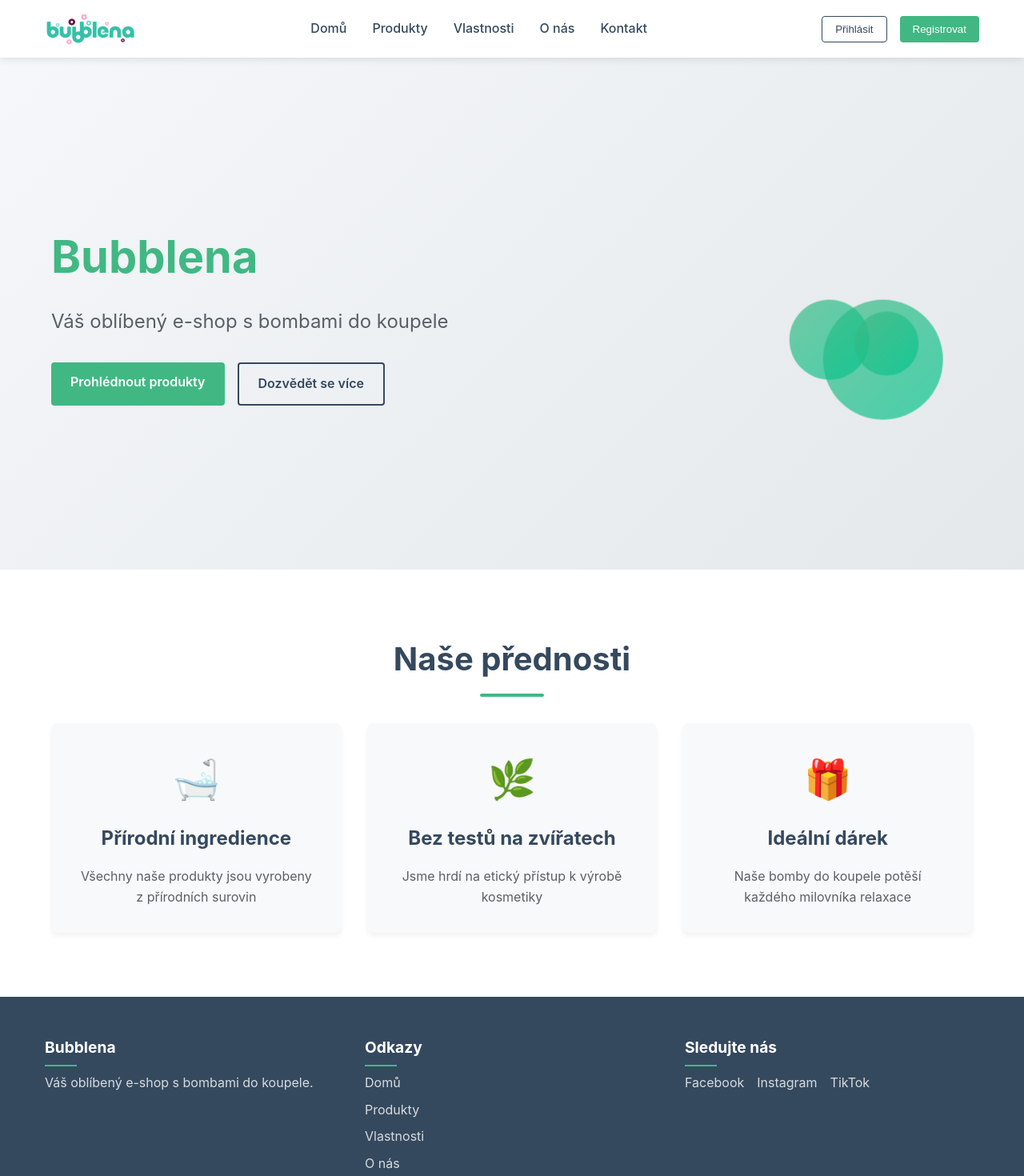
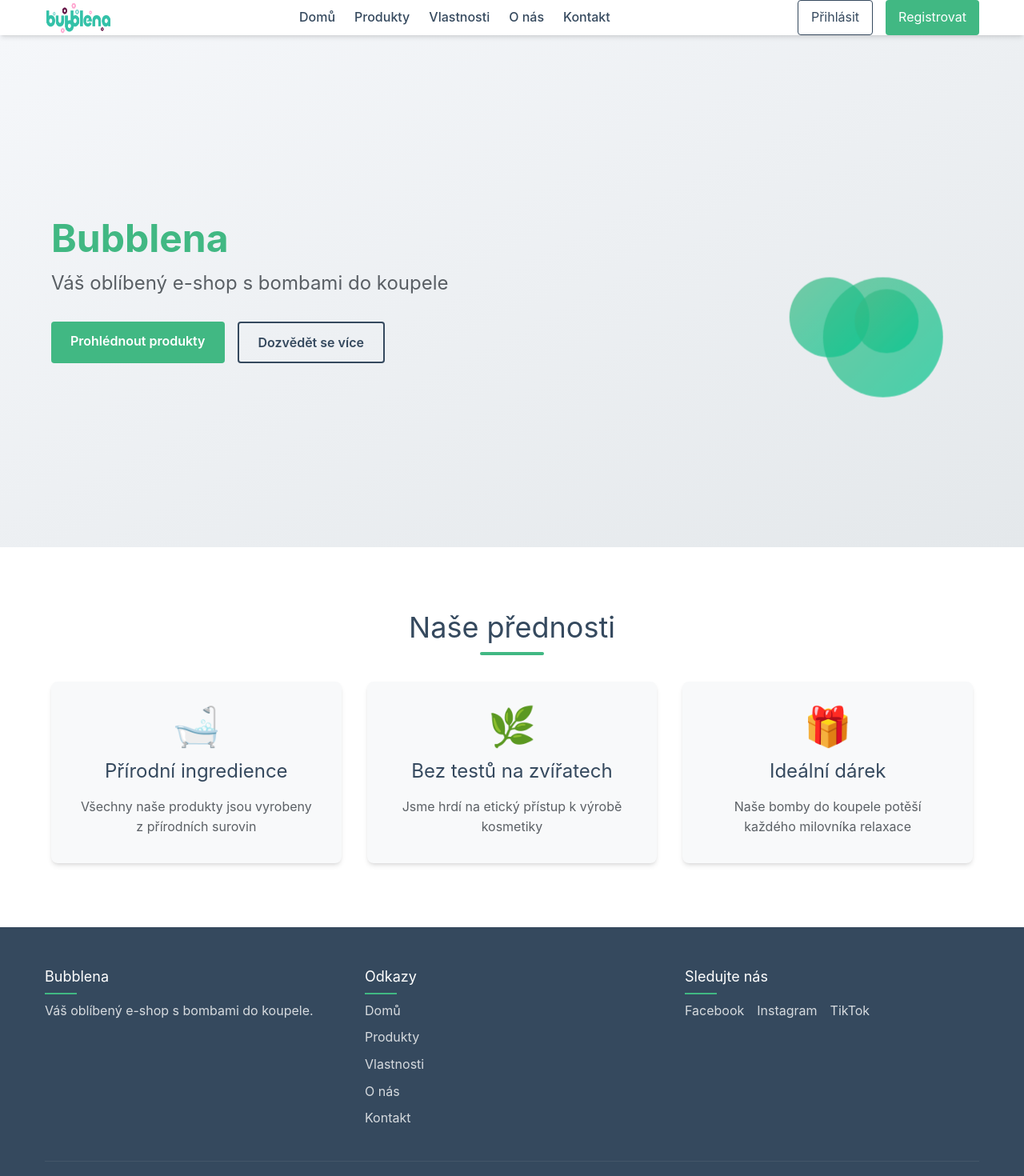
Before and after one commit to SorrySatori/bubblena-fe, a Nuxt app: page / in a window 1280 px wide. Shown: the top 1470 px of the page at 80% size. Built offline with nearby package versions, Linux system fonts and the light colour scheme.

Commit message:
feat: adding tailwind css

```diff
--- /dev/null
+++ b/assets/css/tailwind.css
@@ -0,0 +1,23 @@
+@tailwind base;
+@tailwind components;
+@tailwind utilities;
+
+@layer base {
+  body {
+    @apply font-sans text-dark;
+  }
+
+  a {
+    @apply no-underline text-inherit;
+  }
+
+  ul {
+    @apply list-none;
+  }
+}
+
+@layer components {
+  .container {
+    @apply w-full max-w-7xl mx-auto px-4;
+  }
+}
--- a/components/AppNavigation.vue
+++ b/components/AppNavigation.vue
@@ -1,56 +1,13 @@
 <template>
-  <nav class="nav-links">
-    <NuxtLink to="/" class="nav-link">Domů</NuxtLink>
-    <NuxtLink to="/products" class="nav-link">Produkty</NuxtLink>
-    <NuxtLink to="/features" class="nav-link">Vlastnosti</NuxtLink>
-    <NuxtLink to="/about" class="nav-link">O nás</NuxtLink>
-    <NuxtLink to="/contact" class="nav-link">Kontakt</NuxtLink>
+  <nav class="flex gap-8 md:gap-6 md:w-full md:justify-center md:flex-wrap">
+    <NuxtLink to="/" class="text-secondary font-medium relative transition-colors hover:text-primary after:content-[''] after:absolute after:bottom-[-5px] after:left-0 after:w-0 after:h-0.5 after:bg-primary after:transition-width hover:after:w-full">Domů</NuxtLink>
+    <NuxtLink to="/products" class="text-secondary font-medium relative transition-colors hover:text-primary after:content-[''] after:absolute after:bottom-[-5px] after:left-0 after:w-0 after:h-0.5 after:bg-primary after:transition-width hover:after:w-full">Produkty</NuxtLink>
+    <NuxtLink to="/features" class="text-secondary font-medium relative transition-colors hover:text-primary after:content-[''] after:absolute after:bottom-[-5px] after:left-0 after:w-0 after:h-0.5 after:bg-primary after:transition-width hover:after:w-full">Vlastnosti</NuxtLink>
+    <NuxtLink to="/about" class="text-secondary font-medium relative transition-colors hover:text-primary after:content-[''] after:absolute after:bottom-[-5px] after:left-0 after:w-0 after:h-0.5 after:bg-primary after:transition-width hover:after:w-full">O nás</NuxtLink>
+    <NuxtLink to="/contact" class="text-secondary font-medium relative transition-colors hover:text-primary after:content-[''] after:absolute after:bottom-[-5px] after:left-0 after:w-0 after:h-0.5 after:bg-primary after:transition-width hover:after:w-full">Kontakt</NuxtLink>
   </nav>
 </template>
 
 <script setup>
 // Navigation component
 </script>
-
-<style scoped>
-.nav-links {
-  display: flex;
-  gap: 2rem;
-}
-
-.nav-link {
-  color: var(--secondary-color);
-  font-weight: 500;
-  position: relative;
-  transition: color 0.3s ease;
-}
-
-.nav-link:hover {
-  color: var(--primary-color);
-}
-
-.nav-link::after {
-  content: '';
-  position: absolute;
-  bottom: -5px;
-  left: 0;
-  width: 0;
-  height: 2px;
-  background-color: var(--primary-color);
-  transition: width 0.3s ease;
-}
-
-.nav-link:hover::after {
-  width: 100%;
-}
-
-/* Responsive adjustments */
-@media (max-width: 768px) {
-  .nav-links {
-    width: 100%;
-    justify-content: center;
-    flex-wrap: wrap;
-    gap: 1rem;
-  }
-}
-</style>
--- a/layouts/default.vue
+++ b/layouts/default.vue
@@ -1,54 +1,54 @@
 <template>
-  <div class="layout">
-    <header class="header">
-      <div class="container">
-        <div class="logo">
-          <NuxtLink to="/">
-            <img src="~/assets/bubblena_logo_green.png" alt="Bubblena Logo" class="logo-img" />
+  <div class="min-h-screen flex flex-col">
+    <header class="bg-white shadow-md sticky top-0 z-40">
+      <div class="container flex justify-between items-center p-4">
+        <div>
+          <NuxtLink to="/" class="flex items-center transition-opacity hover:opacity-90">
+            <img src="~/assets/bubblena_logo_green.png" alt="Bubblena Logo" class="h-10 w-auto" />
           </NuxtLink>
         </div>
         <AppNavigation />
-        <div class="auth-buttons">
-          <button class="login-btn">Přihlásit</button>
-          <button class="signup-btn">Registrovat</button>
+        <div class="flex gap-4">
+          <button class="bg-transparent text-secondary border border-secondary px-4 py-2 rounded hover:bg-secondary hover:text-white transition-all">Přihlásit</button>
+          <button class="bg-primary text-white border-none px-4 py-2 rounded hover:bg-accent transition-all hover:-translate-y-0.5">Registrovat</button>
         </div>
       </div>
     </header>
 
-    <main class="main">
+    <main class="flex-1">
       <slot />
     </main>
 
-    <footer class="footer">
+    <footer class="bg-secondary text-white py-12 pb-4">
       <div class="container">
-        <div class="footer-content">
-          <div class="footer-section">
-            <h3>Bubblena</h3>
-            <p>Váš oblíbený e-shop s bombami do koupele.</p>
+        <div class="grid grid-cols-1 md:grid-cols-3 gap-8 mb-8">
+          <div>
+            <h3 class="text-lg mb-4 relative after:content-[''] after:absolute after:bottom-[-8px] after:left-0 after:w-10 after:h-0.5 after:bg-primary">Bubblena</h3>
+            <p class="mb-4 opacity-80">Váš oblíbený e-shop s bombami do koupele.</p>
           </div>
 
-          <div class="footer-section">
-            <h3>Odkazy</h3>
+          <div>
+            <h3 class="text-lg mb-4 relative after:content-[''] after:absolute after:bottom-[-8px] after:left-0 after:w-10 after:h-0.5 after:bg-primary">Odkazy</h3>
             <ul>
-              <li><NuxtLink to="/">Domů</NuxtLink></li>
-              <li><NuxtLink to="/products">Produkty</NuxtLink></li>
-              <li><NuxtLink to="/features">Vlastnosti</NuxtLink></li>
-              <li><NuxtLink to="/about">O nás</NuxtLink></li>
-              <li><NuxtLink to="/contact">Kontakt</NuxtLink></li>
+              <li class="mb-2"><NuxtLink to="/" class="opacity-80 hover:opacity-100 hover:underline transition-opacity">Domů</NuxtLink></li>
+              <li class="mb-2"><NuxtLink to="/products" class="opacity-80 hover:opacity-100 hover:underline transition-opacity">Produkty</NuxtLink></li>
+              <li class="mb-2"><NuxtLink to="/features" class="opacity-80 hover:opacity-100 hover:underline transition-opacity">Vlastnosti</NuxtLink></li>
+              <li class="mb-2"><NuxtLink to="/about" class="opacity-80 hover:opacity-100 hover:underline transition-opacity">O nás</NuxtLink></li>
+              <li class="mb-2"><NuxtLink to="/contact" class="opacity-80 hover:opacity-100 hover:underline transition-opacity">Kontakt</NuxtLink></li>
             </ul>
           </div>
 
-          <div class="footer-section">
-            <h3>Sledujte nás</h3>
-            <div class="social-links">
-              <a href="#" class="social-link">Facebook</a>
-              <a href="#" class="social-link">Instagram</a>
-              <a href="#" class="social-link">TikTok</a>
+          <div>
+            <h3 class="text-lg mb-4 relative after:content-[''] after:absolute after:bottom-[-8px] after:left-0 after:w-10 after:h-0.5 after:bg-primary">Sledujte nás</h3>
+            <div class="flex gap-4">
+              <a href="#" class="opacity-80 hover:opacity-100 hover:underline transition-opacity">Facebook</a>
+              <a href="#" class="opacity-80 hover:opacity-100 hover:underline transition-opacity">Instagram</a>
+              <a href="#" class="opacity-80 hover:opacity-100 hover:underline transition-opacity">TikTok</a>
             </div>
           </div>
         </div>
 
-        <div class="footer-bottom">
+        <div class="border-t border-white/10 pt-4 text-center text-sm opacity-70">
           <p>&copy; {{ new Date().getFullYear() }} Bubblena. Všechna práva vyhrazena.</p>
         </div>
       </div>
--- a/package.json
+++ b/package.json
@@ -15,7 +15,10 @@
     "vue-router": "^4.5.1"
   },
   "devDependencies": {
-    "@nuxt/devtools": "latest"
+    "@nuxt/devtools": "latest",
+    "autoprefixer": "^10.4.4",
+    "postcss": "^8.4.12",
+    "tailwindcss": "^3.0.24"
   },
   "engines": {
     "node": "^20.19.0"
--- a/pages/index.vue
+++ b/pages/index.vue
@@ -1,39 +1,39 @@
 <template>
   <div>
     <main>
-      <div class="hero-section">
-        <div class="hero-content">
-          <h1><span class="brand">Bubblena</span></h1>
-          <p class="tagline">Váš oblíbený e-shop s bombami do koupele</p>
-          <div class="cta-buttons">
-            <NuxtLink to="/products" class="cta-primary">Prohlédnout produkty</NuxtLink>
-            <a href="#" class="cta-secondary">Dozvědět se více</a>
+      <div class="min-h-[80vh] flex items-center justify-between px-[5%] bg-gradient-to-br from-[#f5f7fa] to-[#e4e8eb] relative overflow-hidden">
+        <div class="max-w-xl z-10">
+          <h1 class="text-5xl mb-4 text-secondary font-extrabold"><span class="text-primary font-bold">Bubblena</span></h1>
+          <p class="text-2xl mb-8 text-dark opacity-80">Váš oblíbený e-shop s bombami do koupele</p>
+          <div class="flex gap-4 mt-8">
+            <NuxtLink to="/products" class="bg-primary text-white border-none py-3 px-6 rounded text-base font-semibold cursor-pointer transition-all hover:bg-accent hover:-translate-y-0.5 hover:shadow-lg">Prohlédnout produkty</NuxtLink>
+            <a href="#" class="bg-transparent text-secondary border-2 border-secondary py-3 px-6 rounded text-base font-semibold cursor-pointer transition-all hover:bg-secondary hover:text-white hover:-translate-y-0.5 hover:shadow-lg inline-block">Dozvědět se více</a>
           </div>
         </div>
-        <div class="hero-image">
-          <div class="bubble bubble-1"></div>
-          <div class="bubble bubble-2"></div>
-          <div class="bubble bubble-3"></div>
+        <div class="relative w-2/5 h-full">
+          <div class="absolute rounded-full bg-gradient-to-br from-primary to-accent opacity-70 w-[150px] h-[150px] top-[20%] right-[10%] animate-float"></div>
+          <div class="absolute rounded-full bg-gradient-to-br from-primary to-accent opacity-70 w-[100px] h-[100px] top-[50%] right-[30%] animate-float animation-delay-2000"></div>
+          <div class="absolute rounded-full bg-gradient-to-br from-primary to-accent opacity-70 w-[80px] h-[80px] top-[70%] right-[15%] animate-float animation-delay-4000"></div>
         </div>
       </div>
 
-      <div class="features-section">
-        <h2>Naše přednosti</h2>
-        <div class="features-grid">
-          <div class="feature-card">
-            <div class="feature-icon">🛁</div>
-            <h3>Přírodní ingredience</h3>
-            <p>Všechny naše produkty jsou vyrobeny z přírodních surovin</p>
+      <div class="py-20 px-[5%] text-center bg-white">
+        <h2 class="text-4xl mb-12 text-secondary relative after:content-[''] after:absolute after:bottom-[-15px] after:left-1/2 after:-translate-x-1/2 after:w-20 after:h-1 after:bg-primary after:rounded-md">Naše přednosti</h2>
+        <div class="grid grid-cols-1 md:grid-cols-3 gap-8 mt-8">
+          <div class="bg-light rounded-lg p-8 transition-all hover:-translate-y-2.5 hover:shadow-xl shadow-md">
+            <div class="text-5xl mb-4">🛁</div>
+            <h3 class="text-2xl mb-4 text-secondary">Přírodní ingredience</h3>
+            <p class="text-dark opacity-80">Všechny naše produkty jsou vyrobeny z přírodních surovin</p>
           </div>
-          <div class="feature-card">
-            <div class="feature-icon">🌿</div>
-            <h3>Bez testů na zvířatech</h3>
-            <p>Jsme hrdí na etický přístup k výrobě kosmetiky</p>
+          <div class="bg-light rounded-lg p-8 transition-all hover:-translate-y-2.5 hover:shadow-xl shadow-md">
+            <div class="text-5xl mb-4">🌿</div>
+            <h3 class="text-2xl mb-4 text-secondary">Bez testů na zvířatech</h3>
+            <p class="text-dark opacity-80">Jsme hrdí na etický přístup k výrobě kosmetiky</p>
           </div>
-          <div class="feature-card">
-            <div class="feature-icon">🎁</div>
-            <h3>Ideální dárek</h3>
-            <p>Naše bomby do koupele potěší každého milovníka relaxace</p>
+          <div class="bg-light rounded-lg p-8 transition-all hover:-translate-y-2.5 hover:shadow-xl shadow-md">
+            <div class="text-5xl mb-4">🎁</div>
+            <h3 class="text-2xl mb-4 text-secondary">Ideální dárek</h3>
+            <p class="text-dark opacity-80">Naše bomby do koupele potěší každého milovníka relaxace</p>
           </div>
         </div>
       </div>
@@ -46,358 +46,12 @@
 </script>
 
 <style>
-/* Global styles */
-* {
-  margin: 0;
-  padding: 0;
-  box-sizing: border-box;
-}
-
-body {
-  font-family: 'Inter', -apple-system, BlinkMacSystemFont, 'Segoe UI', Roboto, Helvetica, Arial, sans-serif;
-  line-height: 1.6;
-  color: #343a40;
-}
-
-:root {
-  --primary-color: #41b883;
-  --secondary-color: #35495e;
-  --accent-color: #00c58e;
-  --light-color: #f8f9fa;
-  --dark-color: #343a40;
-}
-
-a {
-  text-decoration: none;
-  color: inherit;
-}
-
-ul {
-  list-style: none;
-}
-
-.container {
-  width: 100%;
-  max-width: 1200px;
-  margin: 0 auto;
-  padding: 0 1rem;
-}
-</style>
-
-<style scoped>
-/* Page-specific styles */
-
-/* Hero Section */
-.hero-section {
-  min-height: 80vh;
-  display: flex;
-  align-items: center;
-  justify-content: space-between;
-  padding: 0 5%;
-  background: linear-gradient(135deg, #f5f7fa 0%, #e4e8eb 100%);
-  position: relative;
-  overflow: hidden;
-}
-
-.hero-content {
-  max-width: 600px;
-  z-index: 2;
-}
-
-.brand {
-  color: var(--primary-color);
-  font-weight: 700;
-}
-
-h1 {
-  font-size: 3.5rem;
-  margin-bottom: 1rem;
-  color: var(--secondary-color);
-  font-weight: 800;
-}
-
-.tagline {
-  font-size: 1.5rem;
-  margin-bottom: 2rem;
-  color: var(--dark-color);
-  opacity: 0.8;
-}
-
-.cta-buttons {
-  display: flex;
-  gap: 1rem;
-  margin-top: 2rem;
-}
-
-.cta-primary {
-  background-color: var(--primary-color);
-  color: white;
-  border: none;
-  padding: 12px 24px;
-  border-radius: 4px;
-  font-size: 1rem;
-  font-weight: 600;
-  cursor: pointer;
-  transition: all 0.3s ease;
-}
-
-.cta-primary:hover {
-  background-color: var(--accent-color);
-  transform: translateY(-2px);
-  box-shadow: 0 4px 8px rgba(0, 0, 0, 0.1);
-}
-
-.cta-secondary {
-  background-color: transparent;
-  color: var(--secondary-color);
-  border: 2px solid var(--secondary-color);
-  padding: 12px 24px;
-  border-radius: 4px;
-  font-size: 1rem;
-  font-weight: 600;
-  cursor: pointer;
-  transition: all 0.3s ease;
-  display: inline-block;
-}
-
-.cta-secondary:hover {
-  background-color: var(--secondary-color);
-  color: white;
-  transform: translateY(-2px);
-  box-shadow: 0 4px 8px rgba(0, 0, 0, 0.1);
-}
-
-/* Animated bubbles */
-.hero-image {
-  position: relative;
-  width: 40%;
-  height: 100%;
-}
-
-.bubble {
-  position: absolute;
-  border-radius: 50%;
-  background: linear-gradient(135deg, var(--primary-color) 0%, var(--accent-color) 100%);
-  opacity: 0.7;
-  animation: float 8s ease-in-out infinite;
-}
-
-.bubble-1 {
-  width: 150px;
-  height: 150px;
-  top: 20%;
-  right: 10%;
-  animation-delay: 0s;
-}
-
-.bubble-2 {
-  width: 100px;
-  height: 100px;
-  top: 50%;
-  right: 30%;
+/* Custom animation delays that aren't in Tailwind by default */
+.animation-delay-2000 {
   animation-delay: 2s;
 }
 
-.bubble-3 {
-  width: 80px;
-  height: 80px;
-  top: 70%;
-  right: 15%;
+.animation-delay-4000 {
   animation-delay: 4s;
 }
-
-@keyframes float {
-  0% {
-    transform: translateY(0px) translateX(0px);
-  }
-  50% {
-    transform: translateY(-20px) translateX(10px);
-  }
-  100% {
-    transform: translateY(0px) translateX(0px);
-  }
-}
-
-/* Features Section */
-.features-section {
-  padding: 5rem 5%;
-  text-align: center;
-  background-color: white;
-}
-
-.features-section h2 {
-  font-size: 2.5rem;
-  margin-bottom: 3rem;
-  color: var(--secondary-color);
-  position: relative;
-}
-
-.features-section h2::after {
-  content: '';
-  position: absolute;
-  bottom: -15px;
-  left: 50%;
-  transform: translateX(-50%);
-  width: 80px;
-  height: 4px;
-  background-color: var(--primary-color);
-  border-radius: 2px;
-}
-
-.features-grid {
-  display: grid;
-  grid-template-columns: repeat(auto-fit, minmax(300px, 1fr));
-  gap: 2rem;
-  margin-top: 2rem;
-}
-
-.feature-card {
-  background-color: var(--light-color);
-  border-radius: 8px;
-  padding: 2rem;
-  transition: all 0.3s ease;
-  box-shadow: 0 4px 6px rgba(0, 0, 0, 0.05);
-}
-
-.feature-card:hover {
-  transform: translateY(-10px);
-  box-shadow: 0 10px 20px rgba(0, 0, 0, 0.1);
-}
-
-.feature-icon {
-  font-size: 3rem;
-  margin-bottom: 1rem;
-}
-
-.feature-card h3 {
-  font-size: 1.5rem;
-  margin-bottom: 1rem;
-  color: var(--secondary-color);
-}
-
-.feature-card p {
-  color: var(--dark-color);
-  opacity: 0.8;
-}
-
-/* Footer styles */
-.footer {
-  background-color: var(--secondary-color);
-  color: white;
-  padding: 3rem 0 1rem;
-}
-
-.footer-content {
-  display: grid;
-  grid-template-columns: repeat(auto-fit, minmax(250px, 1fr));
-  gap: 2rem;
-  margin-bottom: 2rem;
-}
-
-.footer-section h3 {
-  font-size: 1.2rem;
-  margin-bottom: 1rem;
-  position: relative;
-}
-
-.footer-section h3::after {
-  content: '';
-  position: absolute;
-  bottom: -8px;
-  left: 0;
-  width: 40px;
-  height: 2px;
-  background-color: var(--primary-color);
-}
-
-.footer-section p {
-  margin-bottom: 1rem;
-  opacity: 0.8;
-}
-
-.footer-section ul li {
-  margin-bottom: 0.5rem;
-}
-
-.footer-section ul li a {
-  opacity: 0.8;
-  transition: opacity 0.3s ease;
-}
-
-.footer-section ul li a:hover {
-  opacity: 1;
-  text-decoration: underline;
-}
-
-.social-links {
-  display: flex;
-  gap: 1rem;
-}
-
-.social-link {
-  opacity: 0.8;
-  transition: opacity 0.3s ease;
-}
-
-.social-link:hover {
-  opacity: 1;
-  text-decoration: underline;
-}
-
-.footer-bottom {
-  border-top: 1px solid rgba(255, 255, 255, 0.1);
-  padding-top: 1rem;
-  text-align: center;
-  font-size: 0.9rem;
-  opacity: 0.7;
-}
-
-/* Responsive adjustments */
-@media (max-width: 768px) {
-  .hero-section {
-    flex-direction: column;
-    text-align: center;
-    padding-top: 2rem;
-    padding-bottom: 2rem;
-  }
-
-  .hero-content {
-    max-width: 100%;
-    margin-bottom: 3rem;
-  }
-
-  .hero-image {
-    width: 100%;
-    height: 300px;
-  }
-
-  .cta-buttons {
-    justify-content: center;
-  }
-
-  h1 {
-    font-size: 2.5rem;
-  }
-
-  .tagline {
-    font-size: 1.2rem;
-  }
-
-  .header .container {
-    flex-direction: column;
-    gap: 1rem;
-  }
-
-  .nav-links {
-    width: 100%;
-    justify-content: center;
-    flex-wrap: wrap;
-    gap: 1rem;
-  }
-
-  .auth-buttons {
-    width: 100%;
-    justify-content: center;
-  }
-}
 </style>
--- /dev/null
+++ b/postcss.config.js
@@ -0,0 +1,6 @@
+module.exports = {
+  plugins: {
+    tailwindcss: {},
+    autoprefixer: {},
+  },
+}
```
Also changed, not shown: nuxt.config.ts (+8 -0 lines), tailwind.config.js (added, +32 -0 lines), 2 other files (tests, documents, lock files or other folders).
